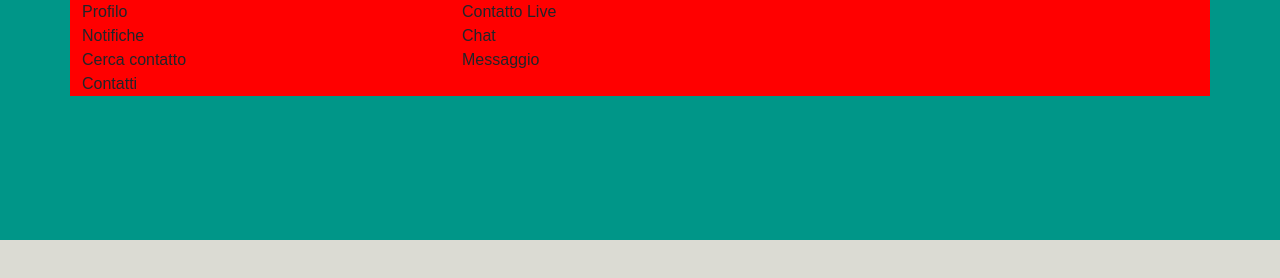
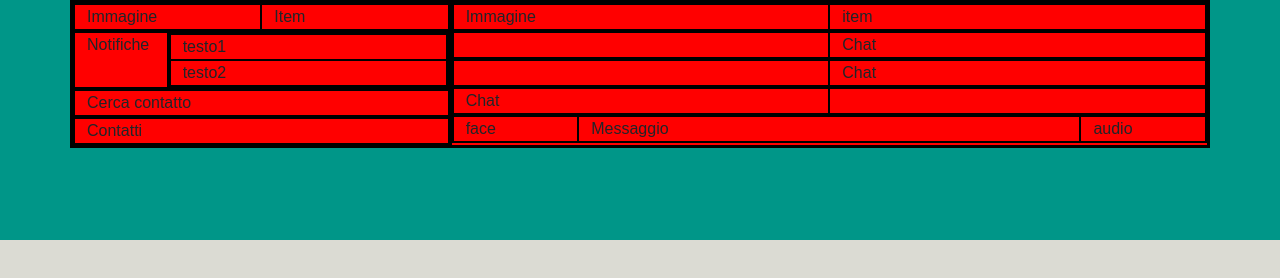
Before and after one commit to Fianda0/vue-boolzapp, a plain HTML site: page index.html in a window 1280 px wide. Drawn offline with nearby package versions, Linux system fonts and the light colour scheme.

Commit message:
Milestone 1 - divisione righe

```diff
--- a/index.html
+++ b/index.html
@@ -4,7 +4,7 @@
 <head>
     <meta charset="UTF-8">
     <meta name="viewport" content="width=device-width, initial-scale=1.0">
-    <title>Document</title>
+    <title>vue-boolzapp</title>
     <link href="https://cdn.jsdelivr.net/npm/bootstrap@5.0.2/dist/css/bootstrap.min.css" rel="stylesheet"
         integrity="sha384-EVSTQN3/azprG1Anm3QDgpJLIm9Nao0Yz1ztcQTwFspd3yD65VohhpuuCOmLASjC" crossorigin="anonymous">
     <link rel="stylesheet" href="https://cdnjs.cloudflare.com/ajax/libs/font-awesome/6.5.1/css/all.min.css"
@@ -27,12 +27,34 @@
 
                 <!--  Profilo -->
                 <div class="row">
-                    <div class="col-12">Profilo</div>
+
+                    <!-- Foto immagine profilo -->
+                    <div class="col-6">
+                        Immagine
+                    </div>
+
+                    <!-- Item Profilo -->
+                    <div class="col-6">
+                        Item
+                    </div>
+
                 </div>
 
                 <!--  Notifiche -->
                 <div class="row">
-                    <div class="col-12">Notifiche</div>
+
+                    <!-- Immagine silenzia notifiche -->
+                    <div class="col-3">Notifiche</div>
+
+                    <!-- Testo notifiche -->
+                    <div class="col-9">
+
+                        <div class="row">
+                            <div class="col-12">testo1</div>
+                            <div class="col-12">testo2</div>
+
+                        </div>
+                    </div>
                 </div>
 
                 <!--  Cerca contatto -->
@@ -47,24 +69,38 @@
 
             </div>
 
-            <!-- ///////////////////////////////////////////////////////////////////// -->
+            <!-- ////////////////////////////////////////////////////////////////////////////////////////////////////////////////////////////////////////// -->
 
             <!--  Destra -->
             <div class="col-8">
 
                 <!--  Contatto LIVE -->
                 <div class="row">
-                    <div class="col-12">Contatto Live</div>
+                    <div class="col-6">Immagine</div>
+                    <div class="col-6">item</div>
                 </div>
 
                 <!--  Chat -->
                 <div class="row">
-                    <div class="col-12">Chat</div>
+                    <div class="col-6"></div>
+                    <div class="col-6">Chat</div>
+                </div>
+
+                <div class="row">
+                    <div class="col-6"></div>
+                    <div class="col-6">Chat</div>
+                </div>
+
+                <div class="row">
+                    <div class="col-6">Chat</div>
+                    <div class="col-6"></div>
                 </div>
 
                 <!--  Invia Messaggio -->
                 <div class="row">
-                    <div class="col-12">Messaggio</div>
+                    <div class="col-2">face</div>
+                    <div class="col-8">Messaggio</div>
+                    <div class="col-2">audio</div>
                 </div>
 
             </div>
--- a/style.css
+++ b/style.css
@@ -14,3 +14,7 @@ body {
 #app {
     background-color: red;
 }
+
+div {
+    border: 1px solid black;
+}
```
